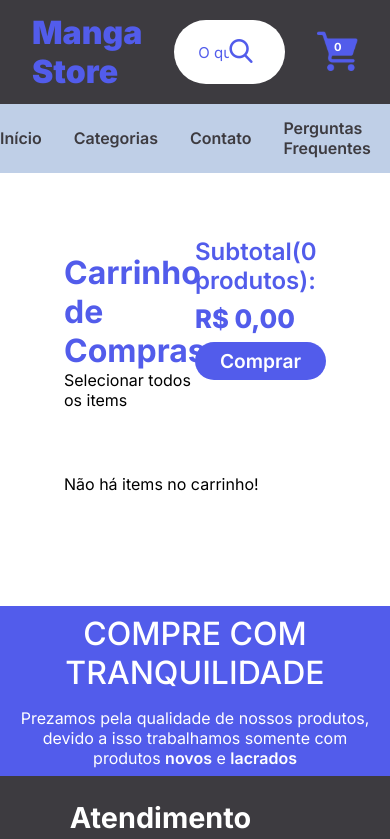
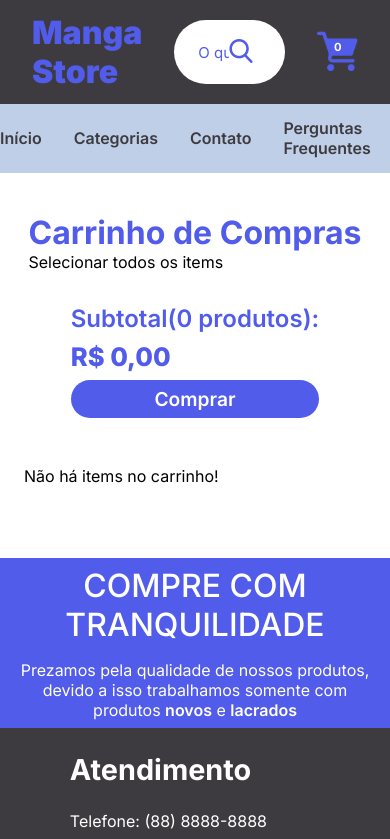
Before and after one commit to ythiago03/manga-store, a React (Vite) app: page /cart in a window 390 px wide. Shown: the top 839 px of the page. Built offline with nearby package versions, Linux system fonts and the light colour scheme.

Commit message:
Finaliza responsividade do carrinho

```diff
--- a/src/routes/Cart/Cart.css
+++ b/src/routes/Cart/Cart.css
@@ -1,14 +1,15 @@
 .cart-container{
-  padding: 4rem;
+  padding: 1.5rem;
 }
 
 .cart-wrapper{
   display: flex;
   justify-content: space-between;
+  flex-wrap: wrap;
+  gap: 1rem;
 }
 
 .cart-title-wrapper{
-  width: 50%;
   margin: 1rem 0;
 }
 
@@ -63,6 +64,7 @@
   display: flex;
   gap: 1rem;
   padding: 1rem;
+  flex-wrap: wrap;
   justify-content: space-between;
 }
 
@@ -72,6 +74,8 @@
 
 .cart-item-wrapper{
   display: flex;
+  flex-wrap: wrap;
+  justify-content: center;
   gap: 1rem;
 }
 
@@ -135,3 +139,17 @@
   font-weight: 600;
   font-size: 1.4rem;
 }
+
+@media screen and (max-width: 735px) {
+  .cart-wrapper{
+    display: flex;
+    justify-content: center;
+    flex-wrap: wrap;
+  }
+}
+
+@media screen and (max-width: 530px) {
+  .cart-price{
+    margin: 0 auto;
+  }
+}
--- a/src/routes/Cart/Cart.tsx
+++ b/src/routes/Cart/Cart.tsx
@@ -106,7 +106,6 @@
               return (
                 <div key={cartItem.id} className="cart-item">
                   <div className="cart-item-wrapper">
-                    <input type="checkbox" name="" id="" />
                     <img src={cartItem.coverImg} alt="" />
 
                     <div className="cart-item-desc">
```
